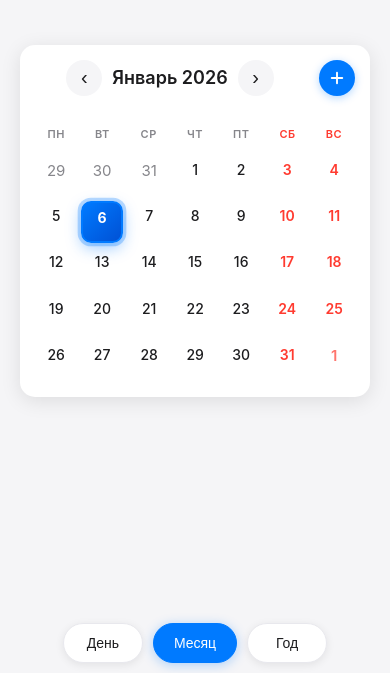
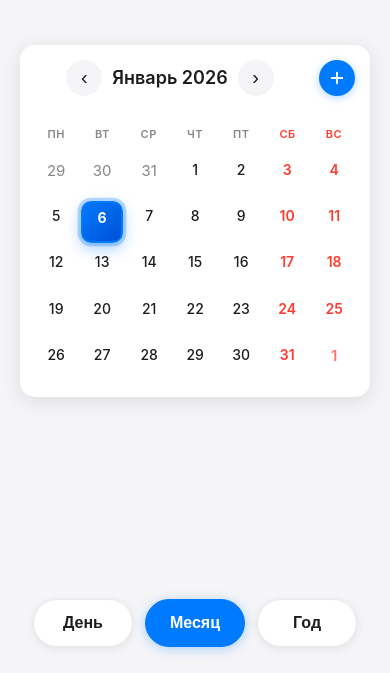
Before and after one commit to AdilBikeev/clock-calendar, a React (Vite) app: page / in a window 390 px wide. Shown: the part 171-844 px from the top of the page. Built offline with nearby package versions, Linux system fonts and the light colour scheme.

Commit message:
Правка адаптивности

```diff
--- a/capacitor.config.ts
+++ b/capacitor.config.ts
@@ -5,7 +5,8 @@ const config: CapacitorConfig = {
   appName: 'Clock Calendar',
   webDir: 'dist',
   server: {
-    androidScheme: 'https'
+    androidScheme: 'https',
+    cleartext: true
   }
 }
 
--- a/src/components/CalendarApp.tsx
+++ b/src/components/CalendarApp.tsx
@@ -140,8 +140,8 @@ const CalendarApp: React.FC = () => {
       const header = app.querySelector('.calendar-header') as HTMLElement
       const headerHeight = header?.offsetHeight || 0
 
-      // Вычисляем доступную высоту: высота экрана минус навигация (70px) минус отступы (20px сверху и снизу)
-      const navHeight = 70
+      // Вычисляем доступную высоту: высота экрана минус навигация (90px) минус отступы (20px сверху и снизу)
+      const navHeight = 90
       const rootPadding = 20
       const availableHeight = window.innerHeight - navHeight - rootPadding
 
--- a/src/components/NavigationBar.css
+++ b/src/components/NavigationBar.css
@@ -1,14 +1,15 @@
 .navigation-bar {
   display: flex;
   justify-content: center;
+  align-items: center;
   gap: 10px;
   position: fixed;
   bottom: 0;
   left: 0;
   right: 0;
-  height: 60px;
-  padding: 10px 12px;
-  padding-bottom: max(10px, env(safe-area-inset-bottom, 0px) + 10px);
+  height: 90px;
+  padding: 20px 12px;
+  padding-bottom: max(20px, env(safe-area-inset-bottom, 0px) + 20px);
   background: transparent;
   z-index: 1000;
   transition: all 0.3s ease;
@@ -28,6 +29,9 @@
 }
 
 .nav-mode-button {
+  display: flex;
+  align-items: center;
+  justify-content: center;
   background: #ffffff;
   border: 1px solid #e8e8ed;
   border-radius: 25px;
@@ -39,6 +43,7 @@
   transition: all 0.3s cubic-bezier(0.4, 0, 0.2, 1);
   min-width: 80px;
   box-shadow: 0 2px 8px rgba(0, 0, 0, 0.08);
+  text-align: center;
 }
 
 .nav-mode-button:hover {
@@ -64,3 +69,21 @@
   border-color: #0051d5;
   box-shadow: 0 4px 16px rgba(0, 122, 255, 0.4);
 }
+
+/* Мобильные устройства */
+@media (max-width: 768px) {
+  .navigation-bar {
+    height: 100px;
+    padding: 24px 16px;
+    padding-bottom: max(24px, env(safe-area-inset-bottom, 0px) + 24px);
+    gap: 12px;
+  }
+
+  .nav-mode-button {
+    padding: 14px 24px;
+    font-size: 16px;
+    min-width: 100px;
+    border-radius: 30px;
+    font-weight: 600;
+  }
+}
```
